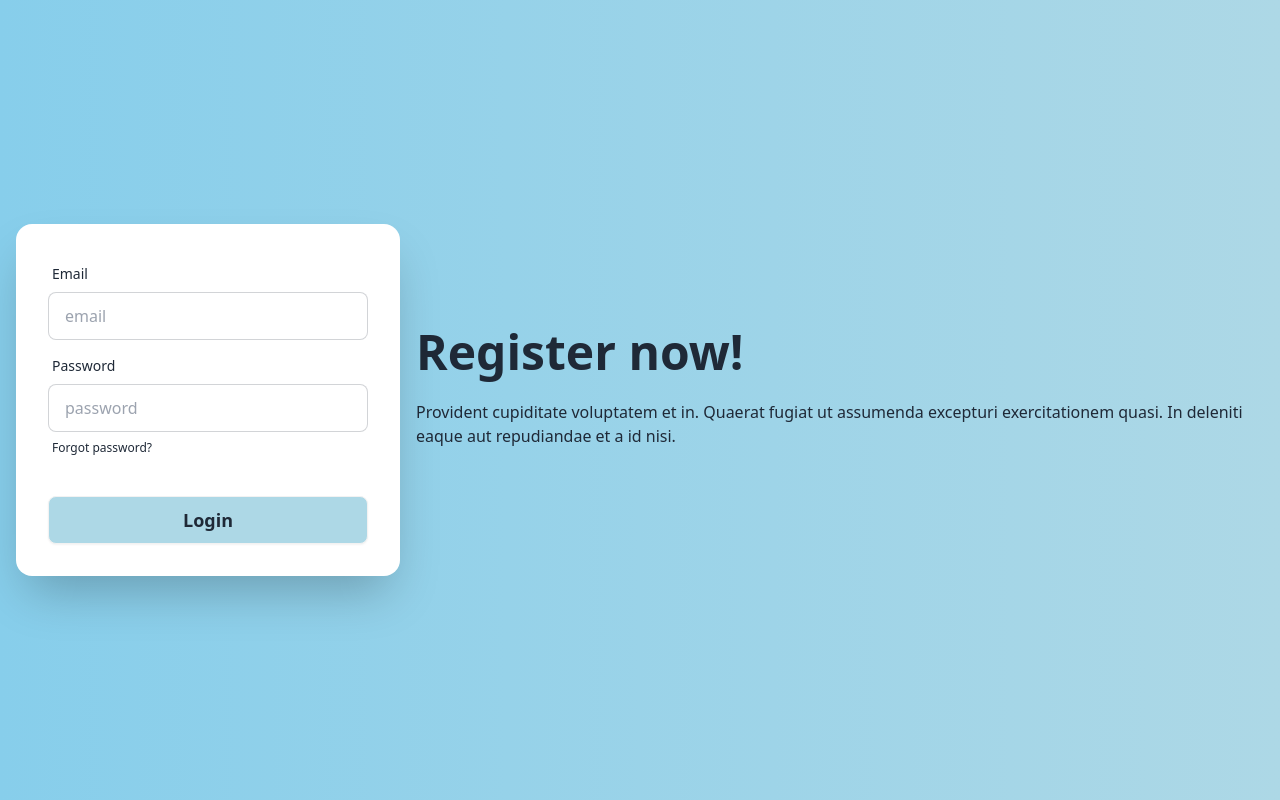
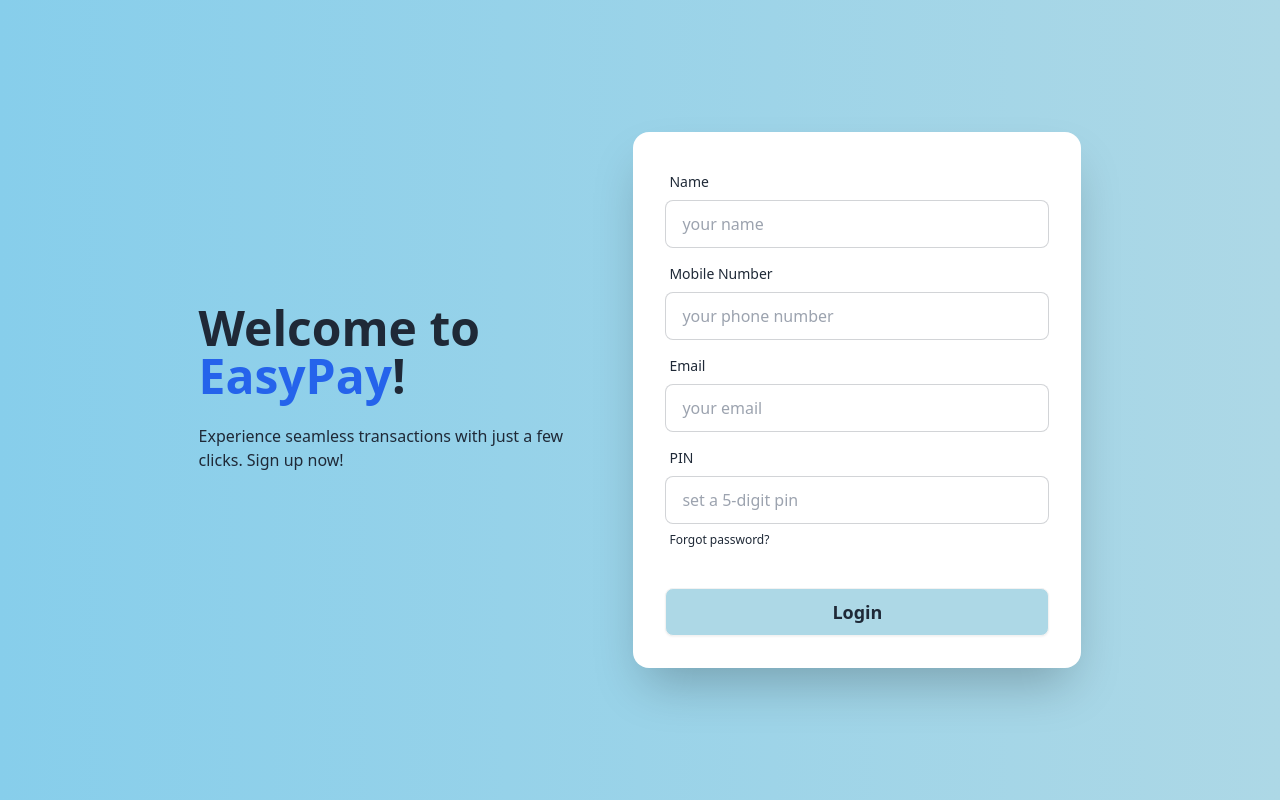
Before and after one commit to Rubaeid-Sanjid/EasyPay-MFS-client, a React (Vite) app: page / in a window 1280 px wide. Built offline with nearby package versions, Linux system fonts and the light colour scheme.

Commit message:
add: handleRegistration

```diff
--- a/src/Page/Registration.jsx
+++ b/src/Page/Registration.jsx
@@ -1,37 +1,87 @@
+
 const Registration = () => {
+
+  const handleRegistration = (e)=>{
+    e.preventDefault();
+    const userInfo = {
+      user_name: e.target.name.value,
+      user_phone: e.target.phone.value,
+      user_email: e.target.email.value,
+      user_pin: e.target.pin.value,
+    }
+    console.log(userInfo);
+  }
   return (
     <>
-      <div className="hero bg-gradient-to-r from-[#87CEEB] to-[#ADD8E6] min-h-screen">
-        <div className="hero-content flex-col lg:flex-row-reverse">
+      <div className="bg-gradient-to-r from-[#87CEEB] to-[#ADD8E6] min-h-screen flex items-center">
+        <div className="hero-content gap-10 mx-auto">
           <div className="text-center lg:text-left">
-            <h1 className="text-5xl font-bold">Register now!</h1>
+            <h1 className="text-5xl font-bold">
+              Welcome to <span className="text-blue-600">EasyPay</span>!
+            </h1>
             <p className="py-6">
-              Provident cupiditate voluptatem et in. Quaerat fugiat ut assumenda
-              excepturi exercitationem quasi. In deleniti eaque aut repudiandae
-              et a id nisi.
+              Experience seamless transactions with just a few clicks. Sign up
+              now!
             </p>
           </div>
-          <div className="card bg-base-100 w-full max-w-sm shrink-0 shadow-2xl">
-            <form className="card-body">
+          <div className="card bg-base-100 w-full max-w-md shrink-0 shadow-2xl">
+            <form onSubmit={handleRegistration} className="card-body">
+              <div className="form-control">
+                <label className="label">
+                  <span className="label-text">Name</span>
+                </label>
+                <input
+                  type="text"
+                  placeholder="your name"
+                  name="name"
+                  className="input input-bordered"
+                  required
+                />
+              </div>
+
+              <div className="form-control">
+                <label className="label">
+                  <span className="label-text">Mobile Number</span>
+                </label>
+                <input
+                  type="text"
+                  placeholder="your phone number"
+                  className="input input-bordered"
+                  name="phone"
+                  onInput={(e) =>
+                    (e.target.value = e.target.value.replace(/[^0-9]/g, ""))
+                  }
+                  maxLength={11}
+                  required
+                />
+              </div>
               <div className="form-control">
                 <label className="label">
                   <span className="label-text">Email</span>
                 </label>
                 <input
                   type="email"
-                  placeholder="email"
+                  placeholder="your email"
+                  name="email"
                   className="input input-bordered"
                   required
                 />
               </div>
               <div className="form-control">
                 <label className="label">
-                  <span className="label-text">Password</span>
+                  <span className="label-text">PIN</span>
                 </label>
                 <input
                   type="password"
-                  placeholder="password"
+                  inputMode="numeric"
+                  pattern="[0-9]*"
+                  maxLength={5}
+                  onInput={(e) =>
+                    (e.target.value = e.target.value.replace(/[^0-9]/g, ""))
+                  }
+                  placeholder="set a 5-digit pin"
                   className="input input-bordered"
+                  name="pin"
                   required
                 />
                 <label className="label">
```
